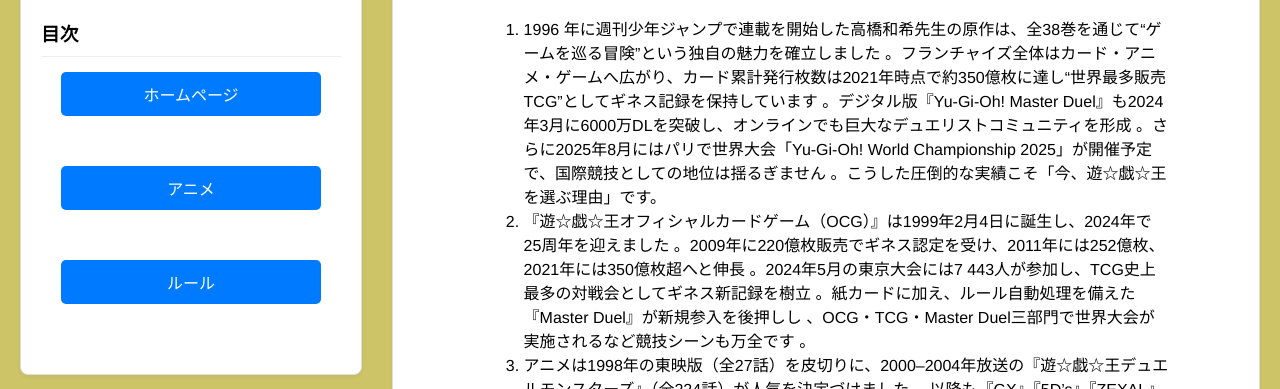
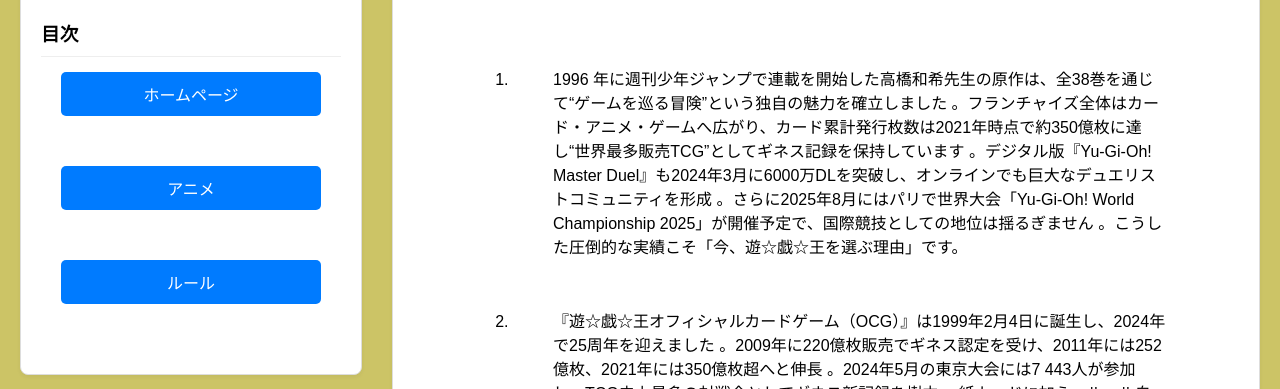
Before and after one commit to Shooooootako/2025-cs1-e-class5-team6, a plain HTML site: page index.html in a window 1280 px wide. Shown: the part 411-800 px from the top of the page. Drawn offline with Linux system fonts and the light colour scheme.

Commit message:
フォントとか変えた

```diff
--- a/css/index.css
+++ b/css/index.css
@@ -161,10 +161,12 @@ body {
     margin: 0 0 20px 0;
 }
 
-.context ol {
+.context li {
     text-align: left;
     padding-left: 40px;
     width: 80%;
+    margin: 50px
+
 }
 
 body{
@@ -172,3 +174,10 @@ body{
 
 
 }
+
+
+
+body {
+  font-family: "M PLUS Rounded 1c", sans-serif;
+
+}
```
